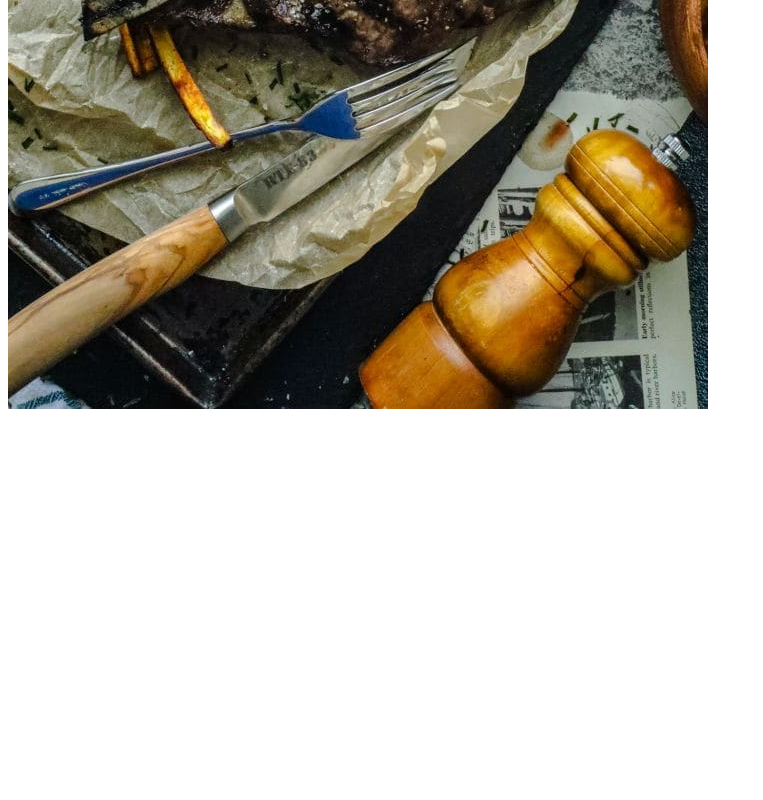
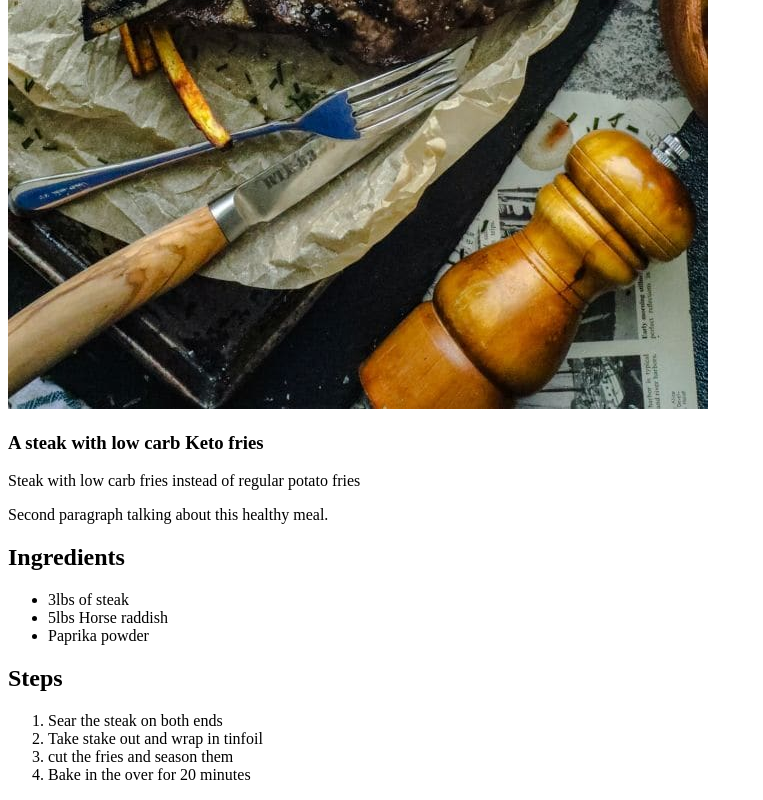
Before and after one commit to Thrilseeka/odin-recipes, a plain HTML site: page recipes/steak.html in a window 1280 px wide. Shown: the part 721-1521 px from the top of the page, without its empty margins (0-763 px from the left). Before the commit the page ends 1142 px from the top, so only its background shows below. Drawn offline with Linux system fonts and the light colour scheme.

Commit message:
Added steps and ingredients for the steak recipes.

```diff
--- a/recipes/steak.html
+++ b/recipes/steak.html
@@ -10,5 +10,25 @@
     <h1>Steak with low carb fries</h1>
 
     <img src="../images/keto-steak.jpg" alt="Steak with Keto Fries">
+    <h3>A steak with low carb Keto fries</h3>
+
+    <p>Steak with low carb fries instead of regular potato fries</p>
+
+    <p>Second paragraph talking about this healthy meal.</p>
+
+    <h2>Ingredients</h2>
+    <ul>
+        <li>3lbs of steak</li>
+        <li>5lbs Horse raddish</li>
+        <li>Paprika powder</li>
+    </ul>
+
+    <h2>Steps</h2>
+    <ol>
+        <li>Sear the steak on both ends</li>
+        <li>Take stake out and wrap in tinfoil</li>
+        <li>cut the fries and season them</li>
+        <li>Bake in the over for 20 minutes</li>
+    </ol>
 </body>
 </html>
```
